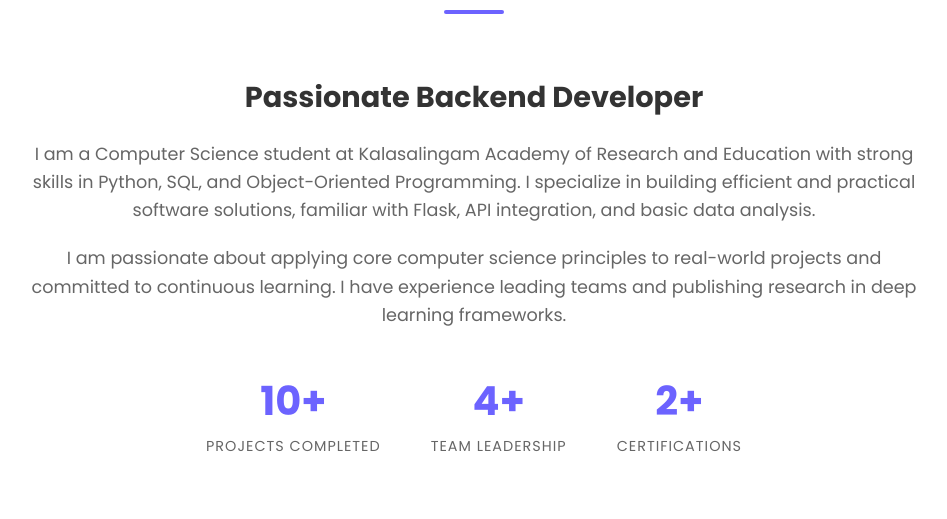
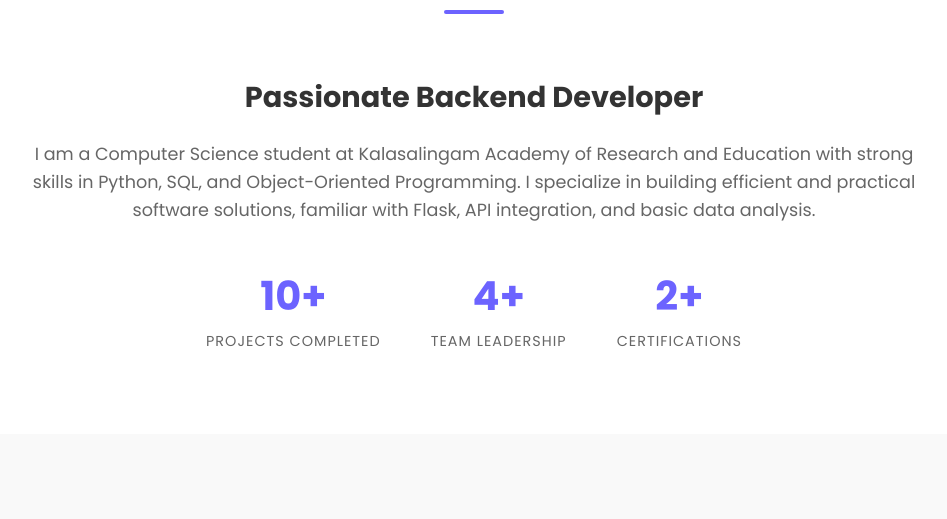
Before and after one commit to AvinashGowd/Avinash-Portfolio, a Flask app: page / in a window 1280 px wide. Shown: the part 944-1463 px from the top of the page, without its empty margins (166-1113 px from the left). Run offline with Flask 3, Linux system fonts and the light colour scheme.

Commit message:
Remove about me paragraph

```diff
--- a/templates/index.html
+++ b/templates/index.html
@@ -44,7 +44,6 @@
             <div class="about-text">
                 <h3>Passionate Backend Developer</h3>
                 <p>I am a Computer Science student at Kalasalingam Academy of Research and Education with strong skills in Python, SQL, and Object-Oriented Programming. I specialize in building efficient and practical software solutions, familiar with Flask, API integration, and basic data analysis.</p>
-                <p>I am passionate about applying core computer science principles to real-world projects and committed to continuous learning. I have experience leading teams and publishing research in deep learning frameworks.</p>
 
                 <div class="about-stats">
                     <div class="stat-item">
```
